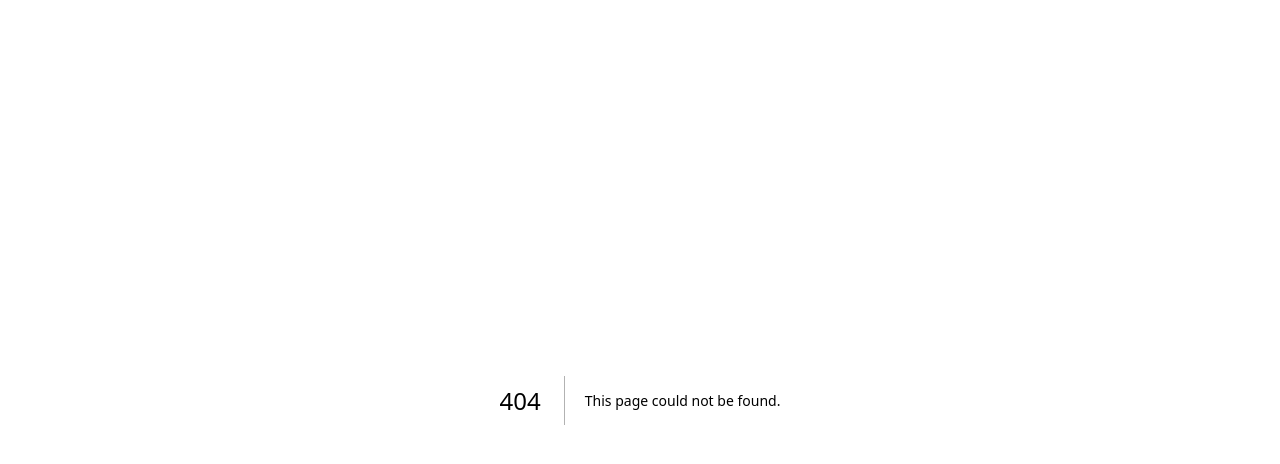
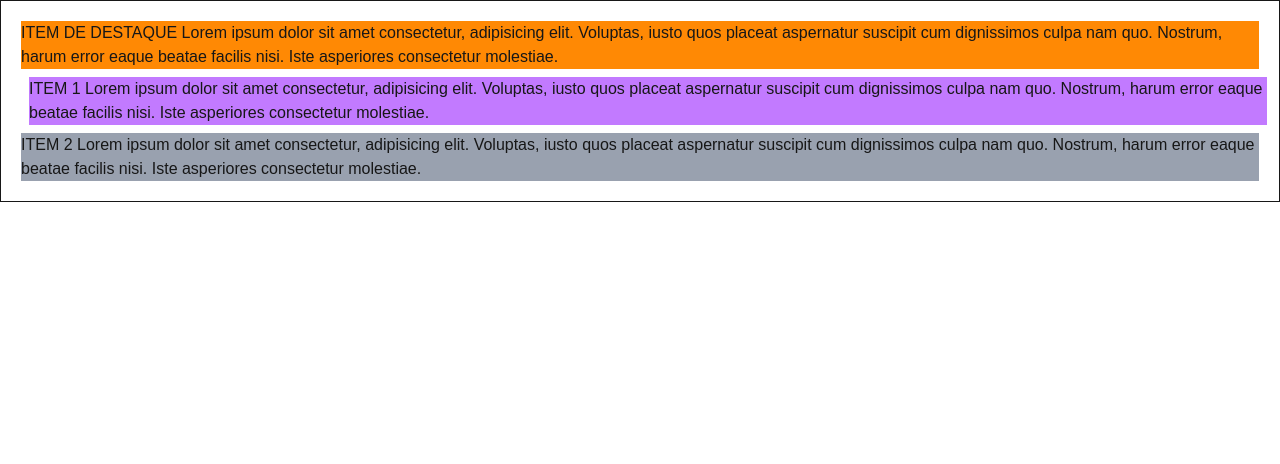
Before and after one commit to gabrielhdantaspimentel/Full-Stack-Web-com-Node-JavaScript-e-TypeScript, a Next.js app in the folder Section 31 - Next e tailwind/next-tailwind-fundamentos/: page /fundamentos/10_posicionamento in a window 1280 px wide. Before the commit this address had no page. Shown: the top 464 px of the page. Built offline with nearby package versions, Linux system fonts and the light colour scheme.

Commit message:
AUla 340 - Configuração inicial (já foi feito no commit anterior antecipado) --- Aula 341 - Posicionamentos Static e Relative

```diff
--- /dev/null
+++ b/Section 31 - Next e tailwind/next-tailwind-fundamentos/src/app/fundamentos/10_posicionamento/page.tsx
@@ -0,0 +1,32 @@
+export default function Aplicacao(){
+    return (
+    <div className='border p-3'>
+
+        <p className="bg-orange-400 m-2">
+            ITEM DE DESTAQUE Lorem ipsum dolor sit amet consectetur, adipisicing elit.
+            Voluptas, iusto quos placeat aspernatur suscipit
+            cum dignissimos culpa nam quo.
+            Nostrum, harum error eaque beatae facilis nisi.
+            Iste asperiores consectetur molestiae.
+        </p>
+
+        {/* <p className="bg-purole-400 m-2 relative top-4 left-4 bottom-4 right-4"> */}
+        <p className="bg-purple-400 m-2 relative left-2">
+            ITEM 1 Lorem ipsum dolor sit amet consectetur, adipisicing elit.
+            Voluptas, iusto quos placeat aspernatur suscipit
+            cum dignissimos culpa nam quo.
+            Nostrum, harum error eaque beatae facilis nisi.
+            Iste asperiores consectetur molestiae.
+        </p>
+
+        <p className="bg-gray-400 m-2">
+            ITEM 2 Lorem ipsum dolor sit amet consectetur, adipisicing elit.
+            Voluptas, iusto quos placeat aspernatur suscipit
+            cum dignissimos culpa nam quo.
+            Nostrum, harum error eaque beatae facilis nisi.
+            Iste asperiores consectetur molestiae.
+        </p>
+
+    </div>
+    )
+}
```
